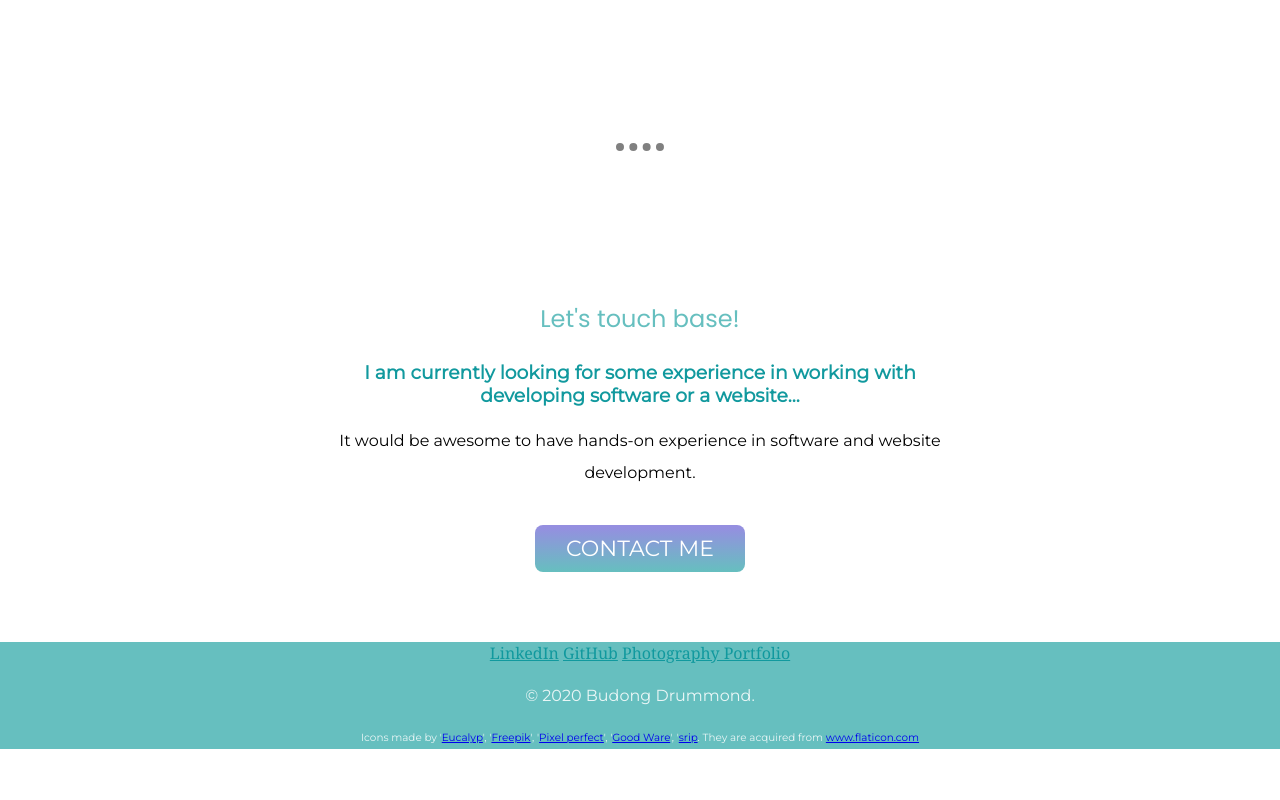
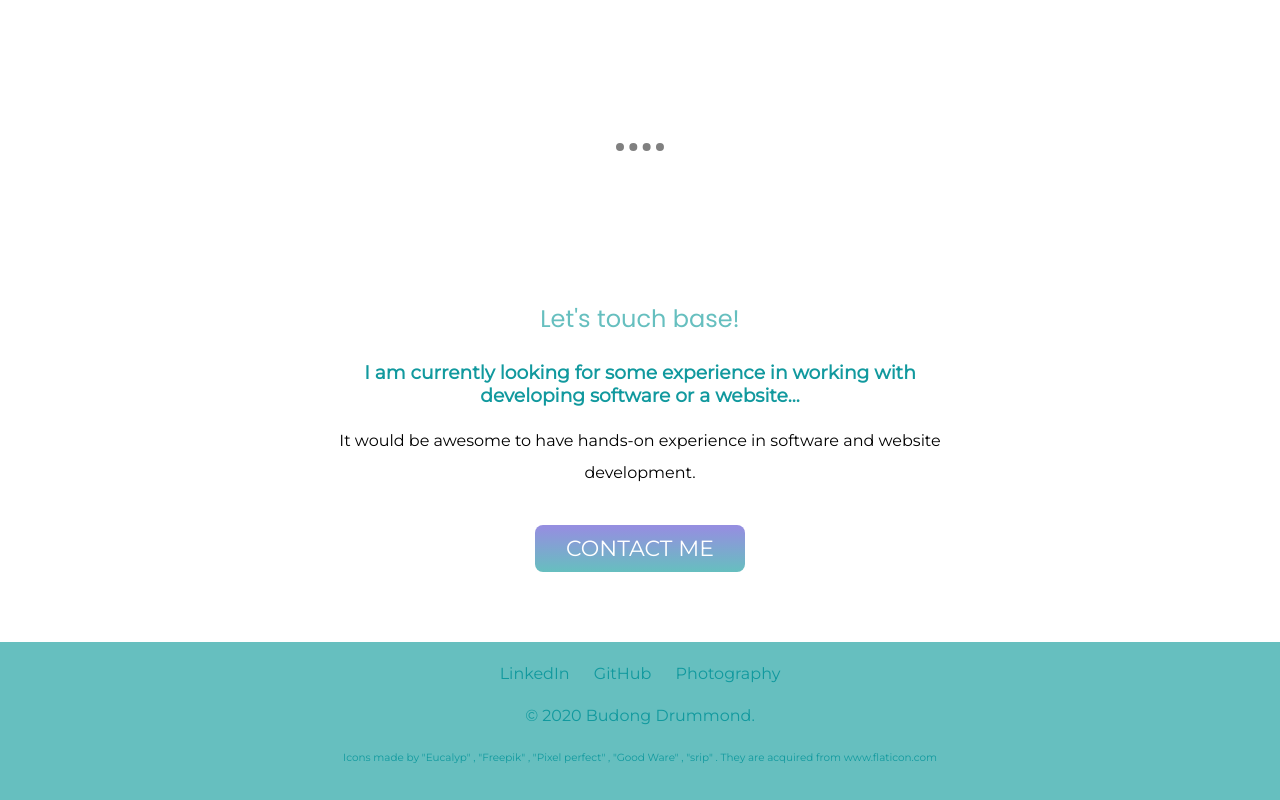
Before and after one commit to budongdrummond/personal_site, a plain HTML site: page index.html in a window 1280 px wide. Shown: the part 2593-3393 px from the top of the page. Before the commit the page ends 3353 px from the top, so only its background shows below. Drawn offline with Linux system fonts and the light colour scheme; a web font is replaced by a local one.

Commit message:
Update CSS styling elements in bottom-container
Changes in css & index.html file

```diff
--- a/css/styles.css
+++ b/css/styles.css
@@ -129,13 +129,31 @@ body {
 /************** Start of BOTTOM container **************/
 .bottom-container {
   background-color: #66bfbf;
-  padding: 20px auto 20px auto;
+  padding: 20px 0px 20px;
 }
-.copyright-txt {
+
+.footer-link {
+  color: #11999e;
+  font-family: "Montserrat", sans-serif;
+  margin: 0px 10px;
+  text-decoration: none;
+}
+
+a {
+  color: #11999e;
+  font-family: "Montserrat", sans-serif;
+  text-decoration: none;
+}
+a:hover {
   color: #eaf6f6;
 }
+
+.copyright-txt {
+  color: #11999e;
+}
+
 .icons-attribution-txt {
-  color: #eaf6f6;
+  color: #11999e;
   font-size: 0.65rem;
   font-weight: lighter;
 }
@@ -149,6 +167,7 @@ h1 {
   /* line-height: 2; inherited in <p> element. Prefered way is to use unitless value */
   margin: 50px auto 10px auto;
 }
+
 h2 {
   color: #66bfbf;
   font-family: "Poppins", sans-serif;
@@ -156,10 +175,12 @@ h2 {
   font-weight: normal;
   margin: 25px auto 25px auto;
 }
+
 h3 {
   color: #11999e;
   font-family: "Montserrat", sans-serif;
 }
+
 hr {
   border-style: dotted none none none;
   border-width: 0.5rem;
@@ -167,14 +188,13 @@ hr {
   margin: 150px auto 150px auto;
   width: 3rem;
 }
+
 p {
   font-family: "Montserrat", sans-serif;
   line-height: 2;
 }
+
 .training-span {
   font-style: italic;
   text-decoration: underline;
 }
-.footer-link {
-  color: #11999e;
-}
--- a/index.html
+++ b/index.html
@@ -76,18 +76,14 @@
     <div class="bottom-container">
       <a class="footer-link" href="https://www.linkedin.com/in/budong-drummond/">LinkedIn</a>
       <a class="footer-link" href="https://github.com/budongdrummond/">GitHub</a>
-      <a class="footer-link" href="https://budongdrummond.myportfolio.com/">Photography Portfolio</a>
+      <a class="footer-link" href="https://budongdrummond.myportfolio.com/">Photography</a>
       <p class="copyright-txt">© 2020 Budong Drummond.</p>
       <p class="icons-attribution-txt">
-        Icons made by '<a href="https://www.flaticon.com/authors/eucalyp" title="Eucalyp">Eucalyp</a>', '<a
-          href="https://www.flaticon.com/authors/freepik"
-          title="Freepik"
-          >Freepik</a
-        >', '<a href="https://www.flaticon.com/authors/pixel-perfect" title="Pixel perfect">Pixel perfect</a>', '<a
-          href="https://www.flaticon.com/authors/good-ware"
-          title="Good Ware"
-          >Good Ware</a
-        >', '<a href="https://www.flaticon.com/authors/srip" title="srip">srip</a>. They are acquired from
+        Icons made by <a href="https://www.flaticon.com/authors/eucalyp" title="Eucalyp">"Eucalyp" </a>,
+        <a href="https://www.flaticon.com/authors/freepik" title="Freepik">"Freepik" </a>,
+        <a href="https://www.flaticon.com/authors/pixel-perfect" title="Pixel perfect">"Pixel perfect" </a>,
+        <a href="https://www.flaticon.com/authors/good-ware" title="Good Ware">"Good Ware" </a>,
+        <a href="https://www.flaticon.com/authors/srip" title="srip">"srip" </a>. They are acquired from
         <a href="https://www.flaticon.com/" title="Flaticon">www.flaticon.com</a>
       </p>
     </div>
```
